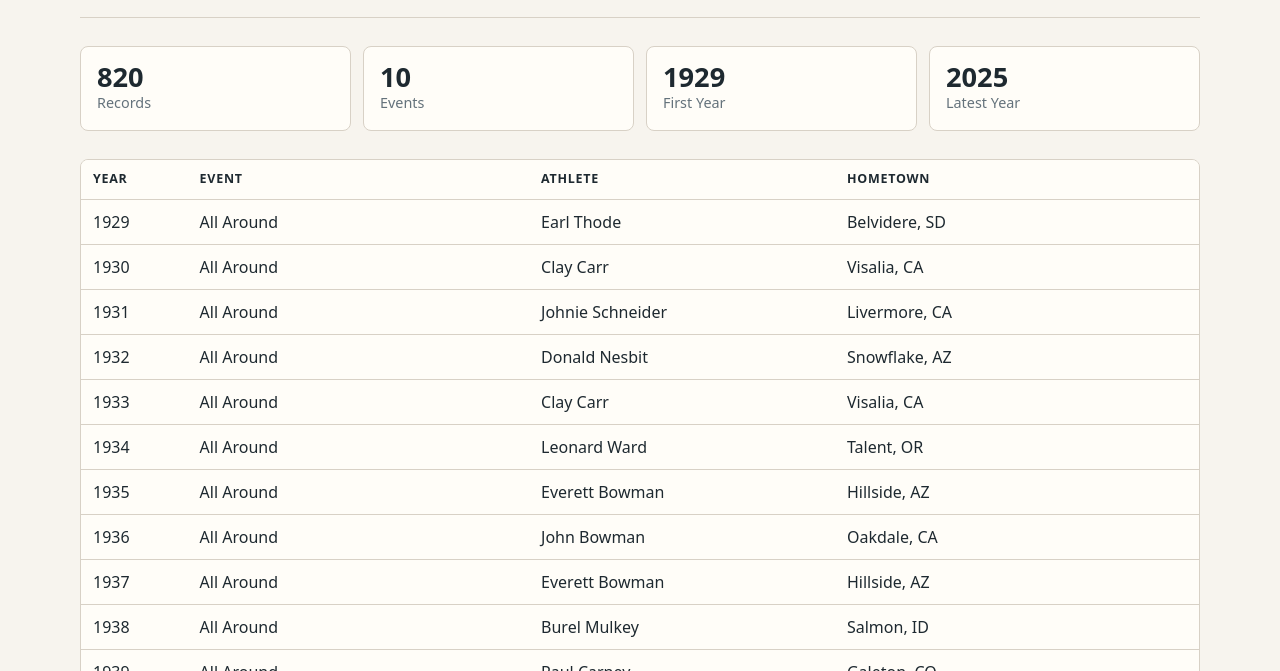
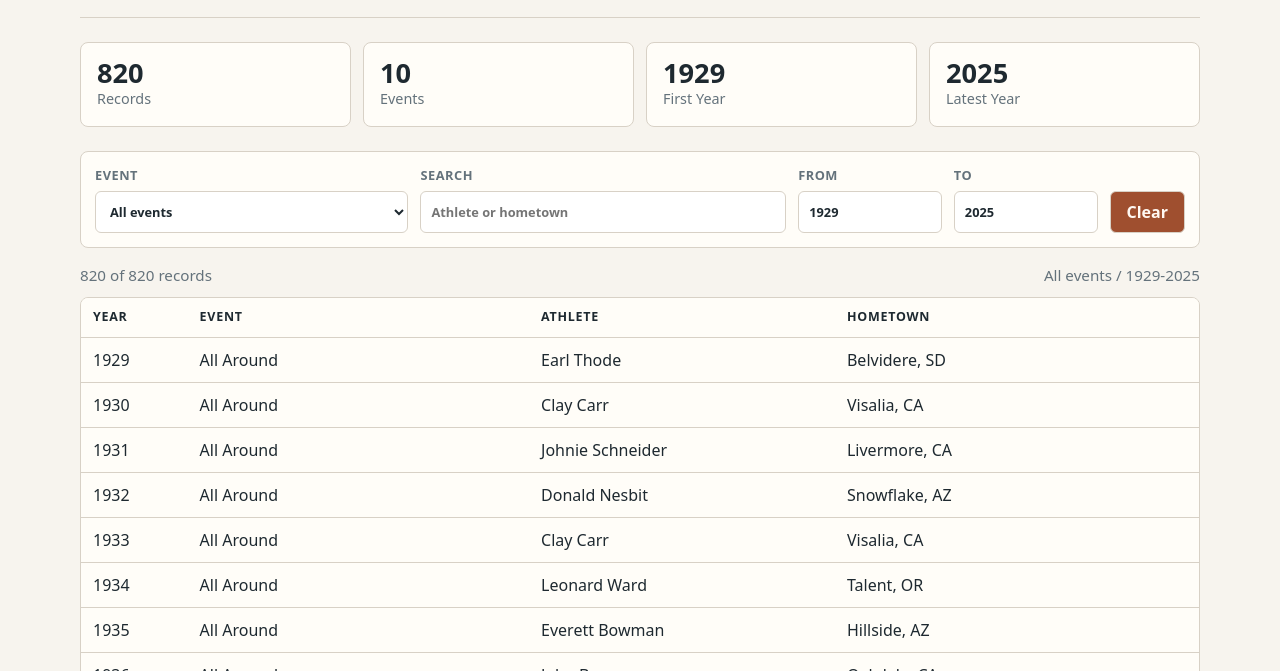
Before and after one commit to psides83/prca-history-records, a website: page docs/index.html in a window 1280 px wide. Shown: the part 129-800 px from the top of the page. Drawn offline with Linux system fonts and the light colour scheme.

Commit message:
Add filters to Pages table

```diff
--- a/docs/index.html
+++ b/docs/index.html
@@ -12,7 +12,9 @@
         --muted: #64727b;
         --line: #d8d1c6;
         --accent: #9f4f2f;
+        --accent-ink: #fff8f2;
         --panel: #fffdf8;
+        --field: #ffffff;
       }
 
       @media (prefers-color-scheme: dark) {
@@ -22,7 +24,9 @@
           --muted: #a8b0b6;
           --line: #343a3f;
           --accent: #d7865a;
+          --accent-ink: #24120a;
           --panel: #202427;
+          --field: #171a1c;
         }
       }
 
@@ -72,10 +76,11 @@
         display: grid;
         grid-template-columns: repeat(auto-fit, minmax(160px, 1fr));
         gap: 12px;
-        margin: 28px 0;
+        margin: 24px 0;
       }
 
       .stat,
+      .controls,
       .table-wrap {
         background: var(--panel);
         border: 1px solid var(--line);
@@ -95,6 +100,63 @@
       .stat span {
         color: var(--muted);
         font-size: 0.9rem;
+      }
+
+      .controls {
+        display: grid;
+        grid-template-columns: minmax(180px, 1.2fr) minmax(220px, 1.4fr) repeat(2, minmax(110px, 0.55fr)) auto;
+        gap: 12px;
+        align-items: end;
+        margin-bottom: 16px;
+        padding: 14px;
+      }
+
+      label {
+        display: grid;
+        gap: 6px;
+        color: var(--muted);
+        font-size: 0.8rem;
+        font-weight: 700;
+        letter-spacing: 0.04em;
+        text-transform: uppercase;
+      }
+
+      select,
+      input,
+      button {
+        min-height: 42px;
+        border: 1px solid var(--line);
+        border-radius: 6px;
+        font: inherit;
+      }
+
+      select,
+      input {
+        width: 100%;
+        background: var(--field);
+        color: var(--ink);
+        padding: 0 10px;
+      }
+
+      button {
+        background: var(--accent);
+        color: var(--accent-ink);
+        cursor: pointer;
+        font-weight: 800;
+        padding: 0 16px;
+      }
+
+      button:hover {
+        filter: brightness(1.05);
+      }
+
+      .result-line {
+        display: flex;
+        justify-content: space-between;
+        gap: 16px;
+        color: var(--muted);
+        font-size: 0.95rem;
+        margin: 0 0 10px;
       }
 
       .table-wrap {
@@ -126,6 +188,43 @@
       tr:last-child td {
         border-bottom: 0;
       }
+
+      .empty {
+        padding: 28px;
+        text-align: center;
+        color: var(--muted);
+      }
+
+      @media (max-width: 820px) {
+        header {
+          align-items: start;
+          flex-direction: column;
+        }
+
+        .controls {
+          grid-template-columns: 1fr 1fr;
+        }
+
+        .controls label:nth-child(2),
+        .controls button {
+          grid-column: 1 / -1;
+        }
+      }
+
+      @media (max-width: 560px) {
+        main {
+          width: min(100% - 20px, 1120px);
+          padding: 24px 0;
+        }
+
+        .controls {
+          grid-template-columns: 1fr;
+        }
+
+        .result-line {
+          display: block;
+        }
+      }
     </style>
   </head>
   <body>
@@ -139,6 +238,33 @@
       </header>
 
       <section class="stats" id="stats"></section>
+
+      <form class="controls" id="filters">
+        <label>
+          Event
+          <select id="eventFilter">
+            <option value="">All events</option>
+          </select>
+        </label>
+        <label>
+          Search
+          <input id="searchFilter" type="search" placeholder="Athlete or hometown" />
+        </label>
+        <label>
+          From
+          <input id="fromYear" type="number" inputmode="numeric" />
+        </label>
+        <label>
+          To
+          <input id="toYear" type="number" inputmode="numeric" />
+        </label>
+        <button type="reset">Clear</button>
+      </form>
+
+      <div class="result-line">
+        <span id="resultCount"></span>
+        <span id="activeFilters"></span>
+      </div>
 
       <section class="table-wrap">
         <table>
@@ -158,6 +284,34 @@
     <script>
       const stats = document.querySelector("#stats");
       const champions = document.querySelector("#champions");
+      const filters = document.querySelector("#filters");
+      const eventFilter = document.querySelector("#eventFilter");
+      const searchFilter = document.querySelector("#searchFilter");
+      const fromYear = document.querySelector("#fromYear");
+      const toYear = document.querySelector("#toYear");
+      const resultCount = document.querySelector("#resultCount");
+      const activeFilters = document.querySelector("#activeFilters");
+
+      const escapeHtml = (value) =>
+        String(value).replace(/[&<>"']/g, (char) => {
+          const escapes = { "&": "&amp;", "<": "&lt;", ">": "&gt;", '"': "&quot;", "'": "&#39;" };
+          return escapes[char];
+        });
+
+      const renderRows = (records) => {
+        champions.innerHTML = records.length
+          ? records
+              .map(
+                (record) => `<tr>
+                  <td>${escapeHtml(record.year)}</td>
+                  <td>${escapeHtml(record.event)}</td>
+                  <td>${escapeHtml(record.athlete)}</td>
+                  <td>${escapeHtml(record.hometown)}</td>
+                </tr>`,
+              )
+              .join("")
+          : `<tr><td class="empty" colspan="4">No champions match those filters.</td></tr>`;
+      };
 
       fetch("past-champions.json")
         .then((response) => response.json())
@@ -176,16 +330,50 @@
             .map(([label, value]) => `<div class="stat"><strong>${value}</strong><span>${label}</span></div>`)
             .join("");
 
-          champions.innerHTML = records
-            .map(
-              (record) => `<tr>
-                <td>${record.year}</td>
-                <td>${record.event}</td>
-                <td>${record.athlete}</td>
-                <td>${record.hometown}</td>
-              </tr>`,
-            )
-            .join("");
+          Object.keys(eventCounts)
+            .sort()
+            .forEach((event) => {
+              const option = document.createElement("option");
+              option.value = event;
+              option.textContent = `${event} (${eventCounts[event]})`;
+              eventFilter.append(option);
+            });
+
+          const years = records.map((record) => Number(record.year));
+          fromYear.min = Math.min(...years);
+          fromYear.max = Math.max(...years);
+          fromYear.value = fromYear.min;
+          toYear.min = fromYear.min;
+          toYear.max = fromYear.max;
+          toYear.value = toYear.max;
+
+          const applyFilters = () => {
+            const event = eventFilter.value;
+            const query = searchFilter.value.trim().toLowerCase();
+            const start = Number(fromYear.value || fromYear.min);
+            const end = Number(toYear.value || toYear.max);
+
+            const filtered = records.filter((record) => {
+              const year = Number(record.year);
+              const haystack = `${record.athlete} ${record.hometown}`.toLowerCase();
+              return (!event || record.event === event) && (!query || haystack.includes(query)) && year >= start && year <= end;
+            });
+
+            resultCount.textContent = `${filtered.length.toLocaleString()} of ${records.length.toLocaleString()} records`;
+            activeFilters.textContent = [event || "All events", `${start}-${end}`, query && `"${query}"`].filter(Boolean).join(" / ");
+            renderRows(filtered);
+          };
+
+          filters.addEventListener("input", applyFilters);
+          filters.addEventListener("reset", () => {
+            window.setTimeout(() => {
+              fromYear.value = fromYear.min;
+              toYear.value = toYear.max;
+              applyFilters();
+            });
+          });
+
+          applyFilters();
         });
     </script>
   </body>
```
